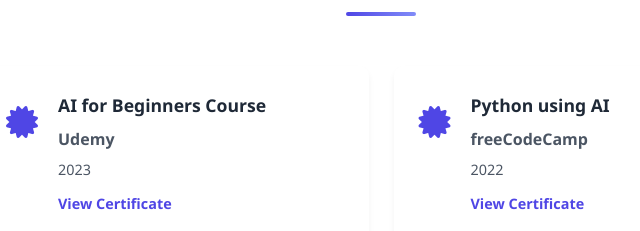
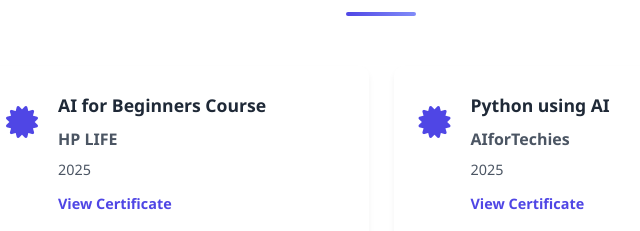
Before and after one commit to Tarun7717/Portfolio, a plain HTML site: page index.html in a window 1280 px wide. Shown: the part 3049-3280 px from the top of the page, 259-899 px from the left. Drawn offline with Linux system fonts and the light colour scheme.

Commit message:
Changes in index.html

```diff
--- a/index.html
+++ b/index.html
@@ -219,8 +219,8 @@
             </div>
             <div class="certification-details">
               <h4>AI for Beginners Course</h4>
-              <p class="certification-issuer">Udemy</p>
-              <p class="certification-date">2023</p>
+              <p class="certification-issuer">HP LIFE</p>
+              <p class="certification-date">2025</p>
               <a href="/Portfolio/AI.jpg" class="certification-link" target="_blank">View Certificate</a>
             </div>
           </div>
@@ -231,9 +231,9 @@
             </div>
             <div class="certification-details">
               <h4>Python using AI</h4>
-              <p class="certification-issuer">freeCodeCamp</p>
-              <p class="certification-date">2022</p>
-              <a href="/Portfolio/PythonAI.jpg" class="certification-link" target="">View Certificate</a>
+              <p class="certification-issuer">AIforTechies</p>
+              <p class="certification-date">2025</p>
+              <a href="/Portfolio/PythonAI.jpg" class="certification-link" target="_blank">View Certificate</a>
             </div>
           </div>
 
```
